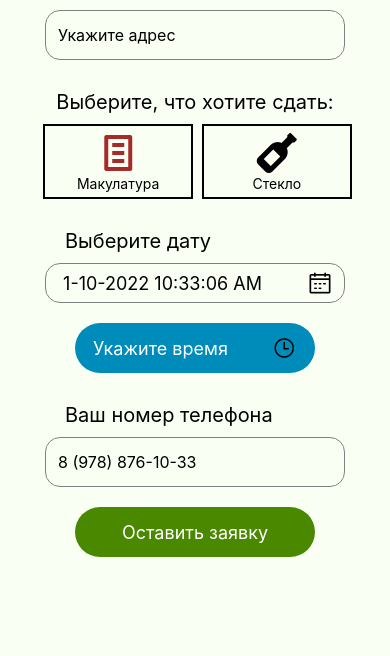
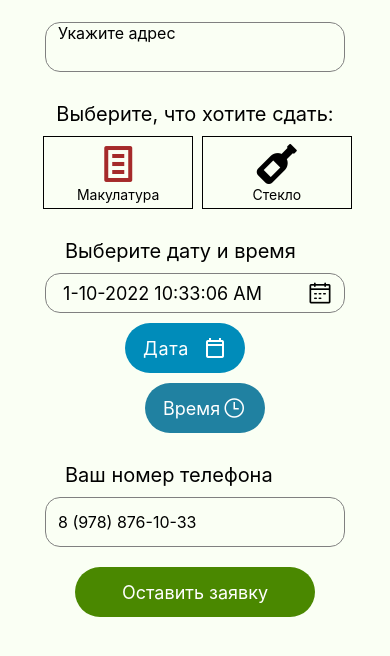
Before and after one commit to Papidu/ecogramm_mob, a React Native app: screen /Service in a window 390 px wide. Shown: the top 656 px of the page. Built offline with nearby package versions, Linux system fonts and the light colour scheme.

Commit message:
dataTimePickers buttons

```diff
--- a/src/components/DataTimePicker.js
+++ b/src/components/DataTimePicker.js
@@ -3,6 +3,7 @@ import { View, Text, StyleSheet, TouchableOpacity } from 'react-native'
 import DateTimePicker from '@react-native-community/datetimepicker';
 import { AntDesign } from '@expo/vector-icons';
 import { Ionicons } from '@expo/vector-icons';
+import { MaterialCommunityIcons } from '@expo/vector-icons';
 import { TouchableWithoutFeedback } from 'react-native-gesture-handler';
 
 export default function DataTimePickers(props) {
@@ -53,12 +54,16 @@ export default function DataTimePickers(props) {
             </TouchableWithoutFeedback>
             {
                 needTime ? (
-                    <TouchableOpacity onPress={showTimepicker}>
-                        <View style={styles.button}>
-                            <Text style={styles.buttonText}>Укажите время</Text>
-                            <Ionicons name="time-outline" size={24} color="black" />
-                        </View>
-                    </TouchableOpacity>
+                    <View flexDirection='row'>
+                        <TouchableOpacity onPress={showDatepicker} style={styles.buttonDate}>
+                            <Text style={[styles.buttonText, {letterSpacing: 0.7}]}>Дата </Text>
+                            <MaterialCommunityIcons name="calendar-blank-outline" size={24} color="white" />
+                        </TouchableOpacity>
+                        <TouchableOpacity onPress={showTimepicker} style={styles.buttonTime}>
+                            <Text style={styles.buttonText}>Время </Text>
+                            <Ionicons name="time-outline" size={24} color='white' />
+                        </TouchableOpacity>
+                    </View>
                 ) : (<></>)
             }
 
@@ -103,16 +108,29 @@ const styles = StyleSheet.create({
         color: 'white',
         fontSize: 18,
     },
-    button: {
+    buttonDate: {
         flexDirection: 'row',
         alignItems: 'center',
-        width: 240,
-        marginTop: 20,
+        marginTop: 10,
         height: 50,
+        width: 120,
         borderRadius: 30,
         elevation: 5,
         backgroundColor: '#008CBA',
         justifyContent: 'space-between',
         paddingHorizontal: 18,
     },
+    buttonTime: {
+        flexDirection: 'row',
+        alignItems: 'center',
+        marginTop: 10,
+        height: 50,
+        width: 120,
+        borderRadius: 30,
+        elevation: 5,
+        backgroundColor: '#2081a1',
+        justifyContent: 'space-between',
+        paddingHorizontal: 18,
+        marginLeft: 20,
+    },
 });
--- a/src/components/Login.js
+++ b/src/components/Login.js
@@ -66,6 +66,7 @@ export default function Login() {
 
     return (
         <View style={styles.container}>
+            <Text style={styles.titleText}>Войти, используя учётную запись</Text>
             <View>
                 <TextInput
                     placeholder='Логин или номер телефона'
@@ -101,6 +102,12 @@ const styles = StyleSheet.create({
         alignItems: 'center',
         justifyContent: 'center',
     },
+    titleText: {
+        color: 'black',
+        fontSize: 22,
+        fontWeight: 'bold',
+        marginBottom: 20,
+    },
     textInput: {
         height: 50,
         width: 300,
--- a/src/components/Registration.js
+++ b/src/components/Registration.js
@@ -83,6 +83,7 @@ export default function Registration() {
 
     return (
         <ScrollView contentContainerStyle={{ justifyContent: 'center', alignItems: 'center', flexGrow: 1}}>
+            <Text style={styles.titleText}>Создание аккаунта</Text>
             <View>
                 <TextInput
                     placeholder='Ваш номер телефона'
@@ -145,6 +146,12 @@ export default function Registration() {
 
 
 const styles = StyleSheet.create({
+    titleText: {
+        color: 'black',
+        fontSize: 22,
+        fontWeight: 'bold',
+        marginBottom: 20,
+    },
     textInput: {
         height: 50,
         width: 300,
--- a/src/pages/CourierHome.js
+++ b/src/pages/CourierHome.js
@@ -118,7 +118,7 @@ export default function CourierHome() {
         moment.locale('ru')
         let date = moment(item.create_date || "1992-01-06").format('DD MMM h:mm')
         return (
-            <View style={styles.container}>
+            <View style={styles.card}>
                 <View>
                     <Text style={styles.date}>{date}</Text>
                     <Text style={styles.text}>Адрес</Text>
@@ -139,7 +139,7 @@ export default function CourierHome() {
                             <Text style={styles.buttonText}>Беру заказ</Text>
                         </TouchableOpacity>
                     ) : (
-                        <TouchableOpacity style={styles.button} onPress={() => handleCancelOrder(item)}>
+                        <TouchableOpacity style={[styles.button, {backgroundColor: '#dc4640'}]} onPress={() => handleCancelOrder(item)}>
                             <Text style={styles.buttonText}>Отмена</Text>
                         </TouchableOpacity>
                     )}
@@ -165,20 +165,18 @@ export default function CourierHome() {
 
 
 const styles = StyleSheet.create({
-    container: {
+    card: {
         flexDirection: 'row',
         marginHorizontal: 10,
         // paddingHorizontal: 16,
-        backgroundColor: '#eee',//'gold',
+        backgroundColor: '#f5fff4',//'gold',
         marginVertical: 3,
         justifyContent: 'space-around',
         borderRadius: 2,
-        borderColor: '#ddd',
-        shadowColor: '#000',
-        shadowOffset: { width: 0, height: 2 },
-        shadowOpacity: 0.8,
-        shadowRadius: 2,
-        elevation: 2,
+        borderColor: '#fffff4',
+        elevation:1,
+        shadowColor:"rgb(50,50,50)",
+        shadowOpacity:1,
     },
     date: {
         color: '#535353',
@@ -207,8 +205,8 @@ const styles = StyleSheet.create({
     buttonText: {
         color: 'white',
         textShadowColor:'#585858',
-        textShadowOffset:{width: 3, height: 3},
-        textShadowRadius:15,
+        textShadowOffset:{width: 1, height: 1},
+        textShadowRadius:10,
     },
     icon: {
         margin: 16,
--- a/src/pages/EntryForm.js
+++ b/src/pages/EntryForm.js
@@ -22,6 +22,7 @@ export default function EntryForm() {
                 modeApp === 'base_user' ? (
                     <View>
                         <View style={styles.titleContainer}>
+                            <Text style={styles.welcomeMessage}>Добро пожаловать! </Text>
                             <Text style={styles.titleText}>Войти в систему как </Text>
                         </View>
                         <View style={styles.buttonContainer}>
@@ -30,6 +31,7 @@ export default function EntryForm() {
                                 <Text style={styles.buttonText}>Пользователь</Text>
                             </TouchableOpacity>
                             <TouchableOpacity style={[styles.button, { backgroundColor: "#6a751d" }]} onPress={() => handleLoginCourier()}>
+                            {/* может изменить? backgroundColor на #88004b */}
                                 <MaterialIcons name="shopping-bag" size={24} color="white" style={styles.inlineIcons} />
                                 <Text style={styles.buttonText}>Курьер</Text>
                             </TouchableOpacity>
@@ -47,9 +49,13 @@ export default function EntryForm() {
 
 const styles = StyleSheet.create({
     titleContainer: {
-        height: 50,
         alignItems: 'center',
-        justifyContent: 'flex-end',
+        justifyContent: 'center',
+    },
+    welcomeMessage: {
+        marginBottom: 30,
+        color: 'black',
+        fontSize: 20,
     },
     titleText: {
         color: 'black',
@@ -59,11 +65,12 @@ const styles = StyleSheet.create({
     logo: {
         width: 305,
         height: 159,
-        marginVertical: 45,
+        marginTop: 40,
+        marginBottom: 20,
         alignSelf: 'center',
     },
     buttonContainer: {
-        marginTop: 50,
+        marginTop: 20,
         alignItems: 'center',
         justifyContent: 'center',
     },
--- a/src/pages/Service.js
+++ b/src/pages/Service.js
@@ -83,10 +83,12 @@ export default function Service() {
         <ScrollView contentContainerStyle={{ justifyContent: 'center', alignItems: 'center' }}>
             <View style={styles.container}>
                 <TextInput
-                    style={styles.textInput}
+                    style={[styles.textInput, {marginTop: 12}]}
                     onChangeText={onChangeTextAddress}
                     value={textAddress}
                     placeholder='Укажите адрес'
+                    multiline
+                    numberOfLines={2}
                 />
             </View>
             <View style={styles.container}>
@@ -103,7 +105,7 @@ export default function Service() {
                 </View>
             </View>
             <View style={styles.container}>
-                <Text style={styles.text}>Выберите дату</Text>
+                <Text style={styles.text}>Выберите дату и время</Text>
                 <DataTimePickers setDataTimeText={setDataTimeText} />
             </View>
             <View style={styles.container}>
@@ -156,7 +158,7 @@ const styles = StyleSheet.create({
         marginLeft: 5,
         width: 150,
         borderStyle: 'solid',
-        borderWidth: 2,
+        borderWidth: 1,
         padding: 5,
         alignItems: 'center'
     },
```
Also changed, not shown: 1 other file (tests, documents, lock files or other folders).
